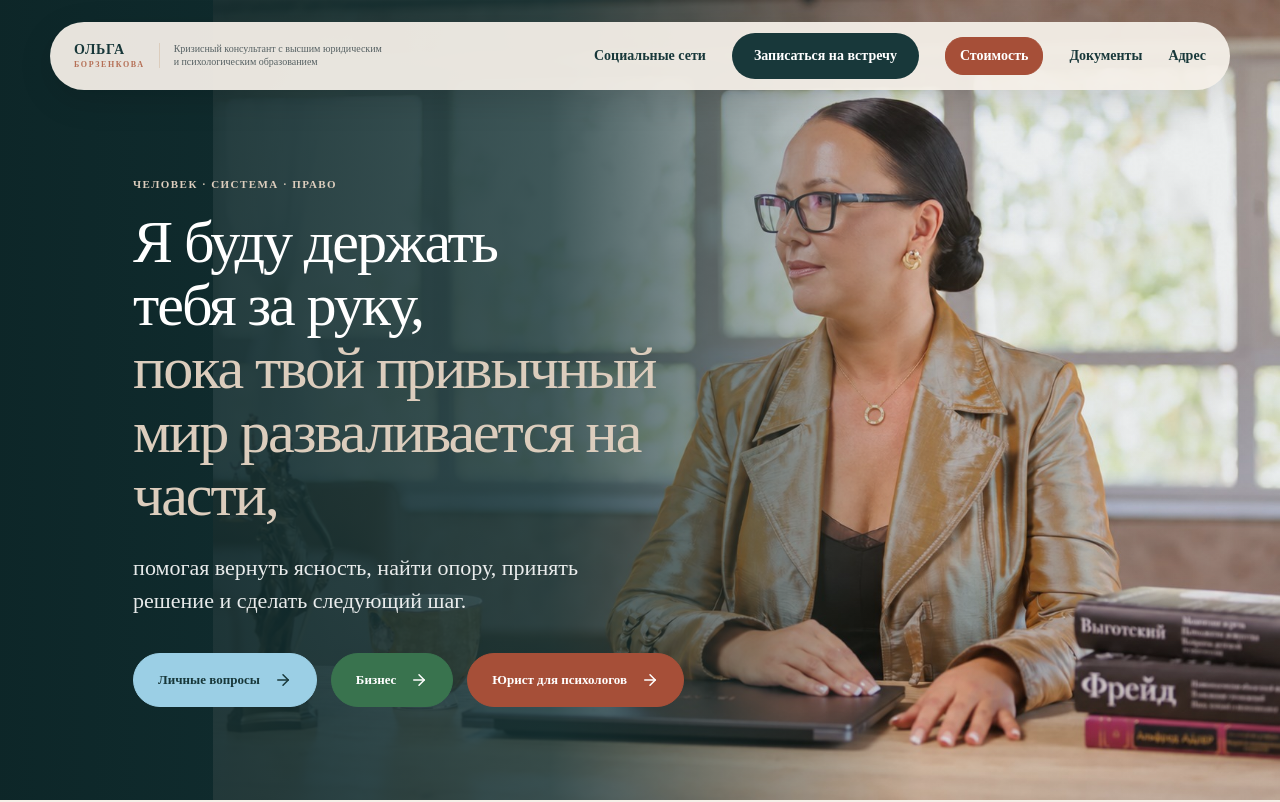
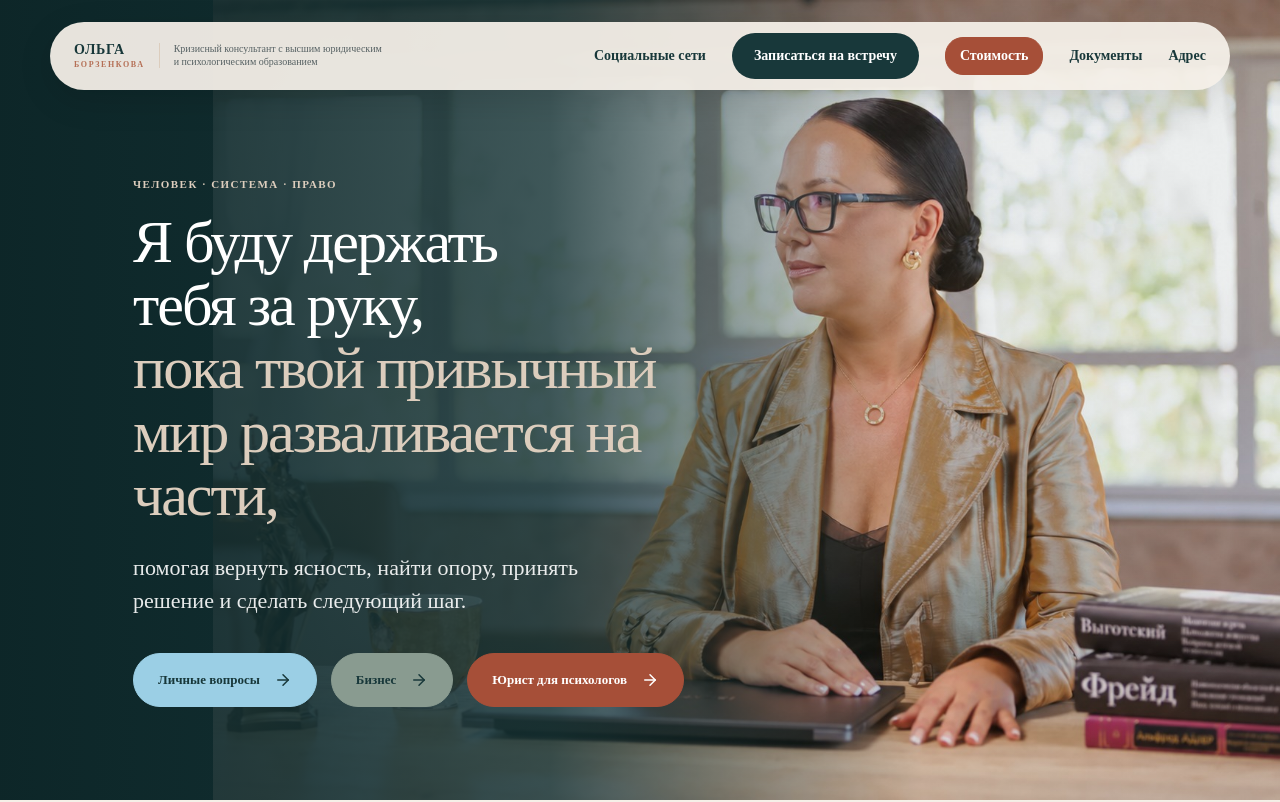
Before and after one commit to bashxp/borzenkova-site, a React (Vite) app: page / in a window 1280 px wide. Shown: the top 802 px of the page. Built offline with nearby package versions, Linux system fonts and the light colour scheme.

Commit message:
Использовать фирменный шалфейный цвет кнопки Бизнес

```diff
--- a/src/styles.css
+++ b/src/styles.css
@@ -32,7 +32,7 @@
 
 .heroActions{display:flex;flex-wrap:wrap;gap:14px}.button.outline{border:1px solid rgba(255,255,255,.65);color:#fff;background:rgba(24,56,58,.22)}
 .heroActions .button[href="#personal"]{background:#9bcfe5;border:1px solid #9bcfe5;color:#18383a}
-.heroActions .button[href="#business"]{background:#39734e;border:1px solid #39734e;color:#fff}
+.heroActions .button[href="#business"]{background:var(--sage);border:1px solid var(--sage);color:var(--petrol)}
 .heroActions .button[href="#psychologist-law"]{background:#a64f38;border:1px solid #a64f38;color:#fff}
 .heroActions .button:hover{filter:brightness(.93)}
 .heroActions .button:focus-visible{outline:2px solid #fff;outline-offset:4px}
```
